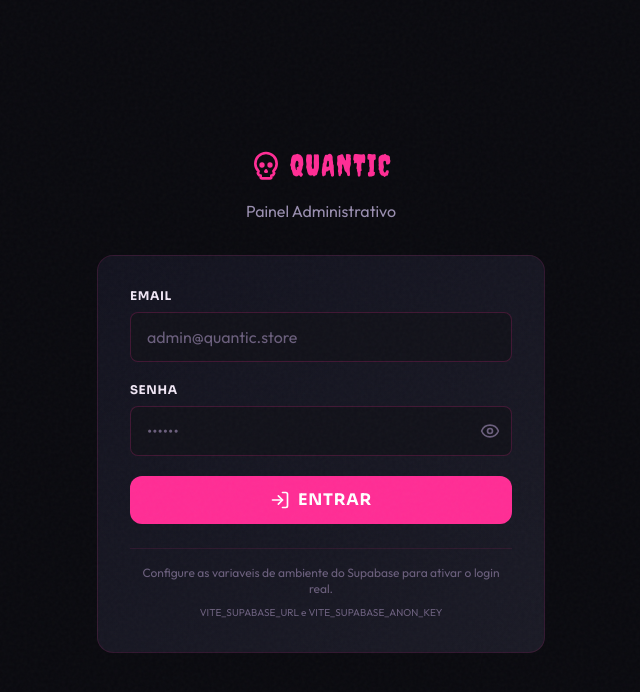
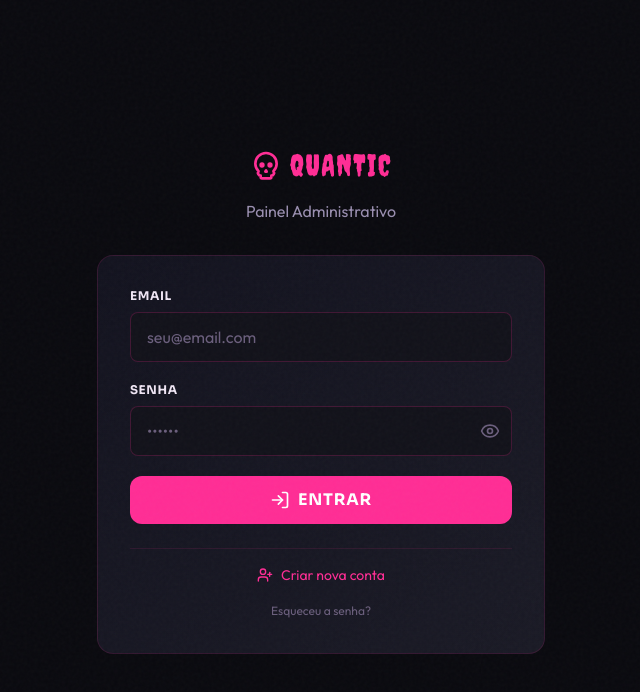
Before and after one commit to MaouMori/quantic_store, a React (Vite) app: page /admin/login in a window 1280 px wide. Shown: the top 692 px of the page, without its empty margins (319-959 px from the left). Built offline with nearby package versions, Linux system fonts and the light colour scheme; no server answers; the database is empty.

Commit message:
feat: criar conta e recuperar senha

```diff
--- a/src/App.tsx
+++ b/src/App.tsx
@@ -56,6 +56,7 @@ function AppContent() {
     <Routes>
       {/* Admin Routes */}
       <Route path="/admin/login" element={<Login />} />
+      <Route path="/admin/reset-password" element={<Login />} />
       <Route
         path="/admin"
         element={
--- a/src/pages/admin/Login.tsx
+++ b/src/pages/admin/Login.tsx
@@ -1,28 +1,55 @@
 import { useState } from 'react'
 import { useNavigate } from 'react-router-dom'
 import { useAuth } from '../../context/AuthContext'
-import { LogIn, Eye, EyeOff, Skull } from 'lucide-react'
+import { LogIn, Eye, EyeOff, Skull, UserPlus, ArrowLeft } from 'lucide-react'
 
 export default function Login() {
-  const { login } = useAuth()
+  const { login, signUp } = useAuth()
   const navigate = useNavigate()
+  const [mode, setMode] = useState<'login' | 'register' | 'forgot'>('login')
   const [email, setEmail] = useState('')
   const [password, setPassword] = useState('')
+  const [name, setName] = useState('')
   const [showPassword, setShowPassword] = useState(false)
   const [error, setError] = useState('')
+  const [success, setSuccess] = useState('')
   const [loading, setLoading] = useState(false)
 
   const handleSubmit = async (e: React.FormEvent) => {
     e.preventDefault()
     setError('')
+    setSuccess('')
     setLoading(true)
 
+    if (mode === 'login') {
       const result = await login(email, password)
-
       if (result.success) {
         navigate('/admin')
       } else {
         setError(result.error || 'Email ou senha incorretos.')
+      }
+    } else if (mode === 'register') {
+      if (!name.trim()) {
+        setError('Digite seu nome.')
+        setLoading(false)
+        return
+      }
+      const result = await signUp(email, password, name)
+      if (result.success) {
+        setSuccess('Conta criada! Verifique seu email para confirmar.')
+        setMode('login')
+      } else {
+        setError(result.error || 'Erro ao criar conta.')
+      }
+    } else if (mode === 'forgot') {
+      const { error } = await import('../../lib/supabase').then(m => m.supabase.auth.resetPasswordForEmail(email, {
+        redirectTo: `${window.location.origin}/admin/reset-password`,
+      }))
+      if (error) {
+        setError(error.message)
+      } else {
+        setSuccess('Email de recuperacao enviado! Verifique sua caixa de entrada.')
+      }
     }
 
     setLoading(false)
@@ -37,29 +64,53 @@ export default function Login() {
             <Skull className="w-8 h-8 text-neon-pink" />
             <span className="font-display text-3xl text-neon-pink tracking-wider">QUANTIC</span>
           </div>
-          <p className="text-text-muted">Painel Administrativo</p>
+          <p className="text-text-muted">
+            {mode === 'login' && 'Painel Administrativo'}
+            {mode === 'register' && 'Criar nova conta'}
+            {mode === 'forgot' && 'Recuperar senha'}
+          </p>
         </div>
 
         <div className="review-card rounded-2xl p-6 sm:p-8">
+          {mode !== 'login' && (
+            <button
+              onClick={() => { setMode('login'); setError(''); setSuccess('') }}
+              className="flex items-center gap-1 text-text-dim hover:text-neon-pink text-sm mb-4 transition-colors"
+            >
+              <ArrowLeft className="w-4 h-4" /> Voltar
+            </button>
+          )}
+
           <form onSubmit={handleSubmit} className="space-y-5">
+            {mode === 'register' && (
               <div>
-              <label className="block text-xs font-heading font-bold text-text-main tracking-wider mb-2">
-                EMAIL
-              </label>
+                <label className="block text-xs font-heading font-bold text-text-main tracking-wider mb-2">NOME</label>
+                <input
+                  type="text"
+                  value={name}
+                  onChange={e => setName(e.target.value)}
+                  placeholder="Seu nome"
+                  className="w-full bg-void-light border border-neon-pink/20 rounded-lg px-4 py-3 text-text-main placeholder-text-dim focus:outline-none focus:border-neon-pink/50 transition-colors"
+                  required
+                />
+              </div>
+            )}
+
+            <div>
+              <label className="block text-xs font-heading font-bold text-text-main tracking-wider mb-2">EMAIL</label>
               <input
                 type="email"
                 value={email}
                 onChange={e => setEmail(e.target.value)}
-                placeholder="admin@quantic.store"
+                placeholder="seu@email.com"
                 className="w-full bg-void-light border border-neon-pink/20 rounded-lg px-4 py-3 text-text-main placeholder-text-dim focus:outline-none focus:border-neon-pink/50 transition-colors"
                 required
               />
             </div>
 
+            {mode !== 'forgot' && (
               <div>
-              <label className="block text-xs font-heading font-bold text-text-main tracking-wider mb-2">
-                SENHA
-              </label>
+                <label className="block text-xs font-heading font-bold text-text-main tracking-wider mb-2">SENHA</label>
                 <div className="relative">
                   <input
                     type={showPassword ? 'text' : 'password'}
@@ -68,6 +119,7 @@ export default function Login() {
                     placeholder="••••••"
                     className="w-full bg-void-light border border-neon-pink/20 rounded-lg px-4 py-3 pr-12 text-text-main placeholder-text-dim focus:outline-none focus:border-neon-pink/50 transition-colors"
                     required
+                    minLength={6}
                   />
                   <button
                     type="button"
@@ -78,11 +130,14 @@ export default function Login() {
                   </button>
                 </div>
               </div>
+            )}
 
             {error && (
-              <div className="bg-red-500/10 border border-red-500/20 rounded-lg px-4 py-2 text-red-400 text-sm">
-                {error}
-              </div>
+              <div className="bg-red-500/10 border border-red-500/20 rounded-lg px-4 py-2 text-red-400 text-sm">{error}</div>
+            )}
+
+            {success && (
+              <div className="bg-green-500/10 border border-green-500/20 rounded-lg px-4 py-2 text-green-400 text-sm">{success}</div>
             )}
 
             <button
@@ -90,19 +145,29 @@ export default function Login() {
               disabled={loading}
               className="w-full bg-neon-pink hover:bg-hot-pink disabled:opacity-50 text-white py-3 rounded-xl font-heading font-bold tracking-wider transition-all flex items-center justify-center gap-2"
             >
-              <LogIn className="w-5 h-5" />
-              {loading ? 'ENTRANDO...' : 'ENTRAR'}
+              {mode === 'login' && <><LogIn className="w-5 h-5" />{loading ? 'ENTRANDO...' : 'ENTRAR'}</>}
+              {mode === 'register' && <><UserPlus className="w-5 h-5" />{loading ? 'CRIANDO...' : 'CRIAR CONTA'}</>}
+              {mode === 'forgot' && <>{loading ? 'ENVIANDO...' : 'ENVIAR EMAIL'}</>}
             </button>
           </form>
 
-          <div className="mt-6 pt-4 border-t border-neon-pink/10">
-            <p className="text-text-dim text-xs text-center mb-2">
-              Configure as variaveis de ambiente do Supabase para ativar o login real.
-            </p>
-            <p className="text-text-dim text-[10px] text-center">
-              VITE_SUPABASE_URL e VITE_SUPABASE_ANON_KEY
-            </p>
+          {mode === 'login' && (
+            <div className="mt-6 pt-4 border-t border-neon-pink/10 space-y-3">
+              <button
+                onClick={() => { setMode('register'); setError(''); setSuccess('') }}
+                className="w-full text-center text-sm text-neon-pink hover:text-hot-pink transition-colors flex items-center justify-center gap-2"
+              >
+                <UserPlus className="w-4 h-4" />
+                Criar nova conta
+              </button>
+              <button
+                onClick={() => { setMode('forgot'); setError(''); setSuccess('') }}
+                className="w-full text-center text-xs text-text-dim hover:text-text-main transition-colors"
+              >
+                Esqueceu a senha?
+              </button>
             </div>
+          )}
         </div>
       </div>
     </div>
```
Lines whose indentation alone changed are shown as unchanged.
